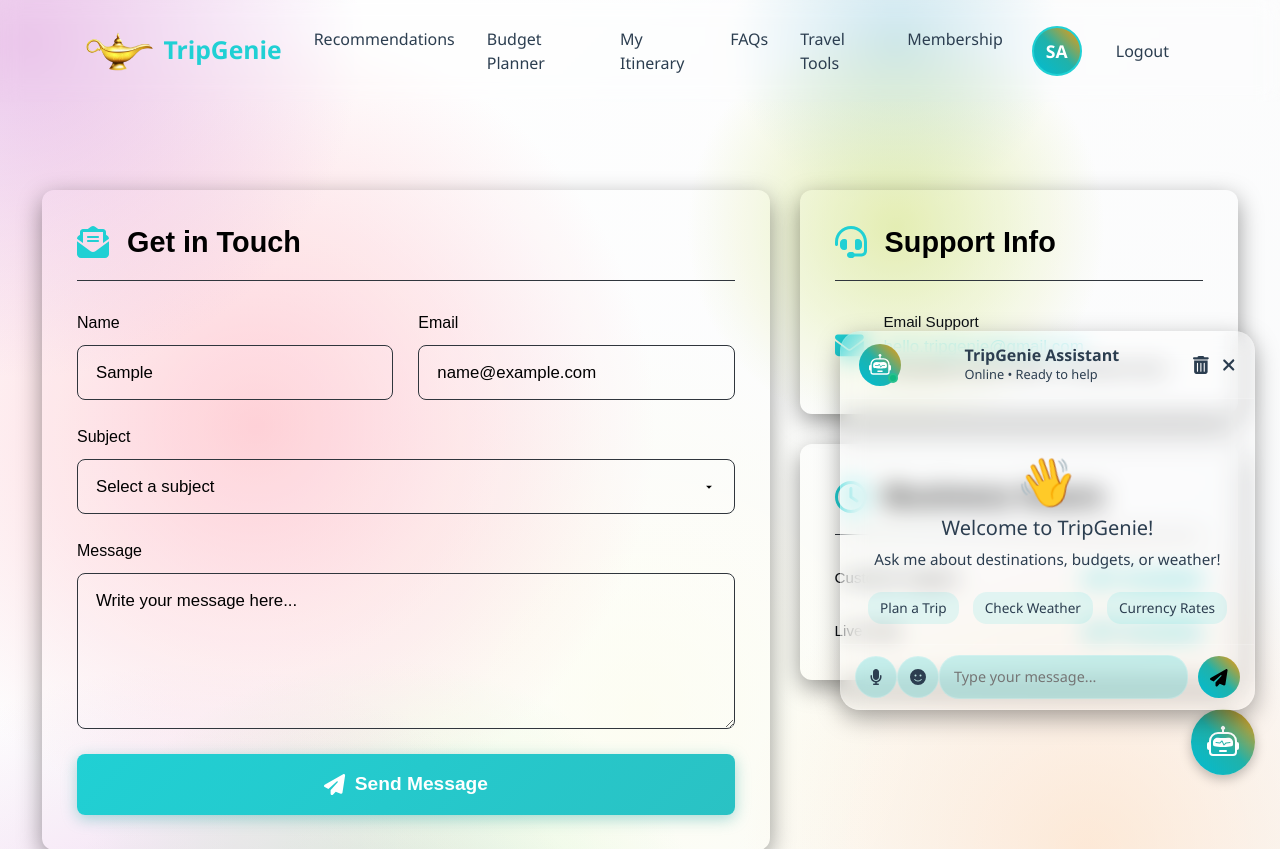
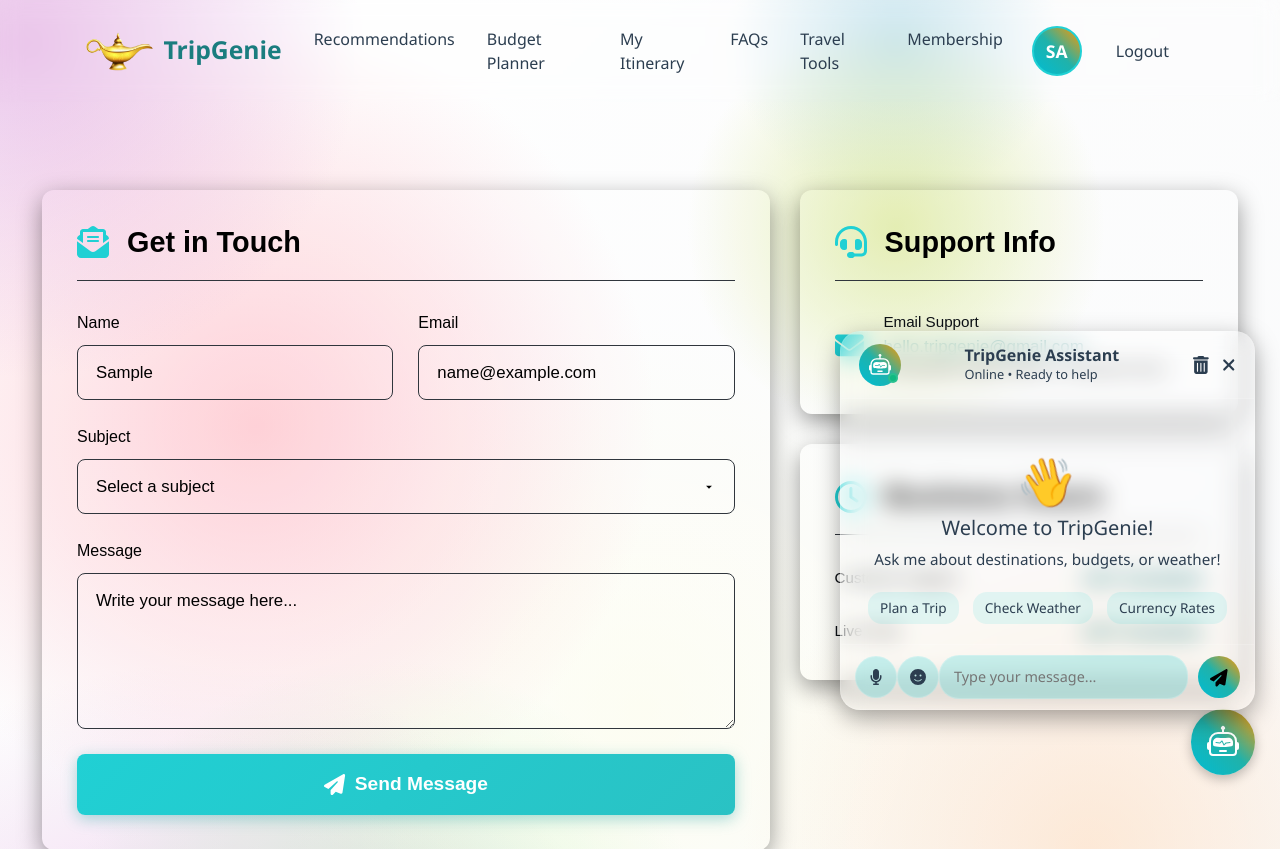
Before and after one commit to IqraSayed2/TripGenie, a Django app: page /contact/ in a window 1280 px wide. Shown: the top 849 px of the page. Run offline with Django 5.2, Linux system fonts and the light colour scheme; the visitor is signed in with stand-in values (Sample User, id 1); data that the repository does not hold is empty; some libraries are stand-ins or nearby versions.

Commit message:
Updated Styles

```diff
--- a/TripGenie/tripgenie/static/css/index.css
+++ b/TripGenie/tripgenie/static/css/index.css
@@ -87,7 +87,7 @@
 .navbar-brand {
   font-size: 1.5rem;
   font-weight: bold;
-  color: #20d0d4 !important;
+  color: #1a7d7f !important;
 }
 
 .navbar-nav .nav-link {
--- a/TripGenie/tripgenie/static/css/style.css
+++ b/TripGenie/tripgenie/static/css/style.css
@@ -2422,7 +2422,7 @@
 }
 
 .contact-form-email-link {
-  color: #20d0d4;
+  color: #1a7d7f;
   text-decoration: none;
   font-weight: 500;
   transition: color 0.2s ease, text-decoration 0.2s ease;
@@ -2430,7 +2430,7 @@
 }
 
 .contact-form-email-link:hover {
-  color: #20d0d4;
+  color: #1a7d7f;
   text-decoration: underline;
 }
 
@@ -2447,7 +2447,7 @@
 }
 
 .contact-form-green-text {
-  color: #20d0d4;
+  color: #1a7d7f;
 }
 
 /* Responsive Design */
```
